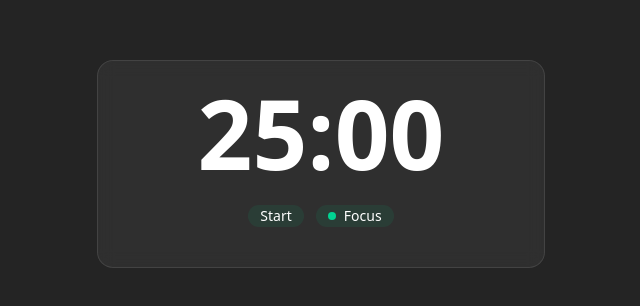
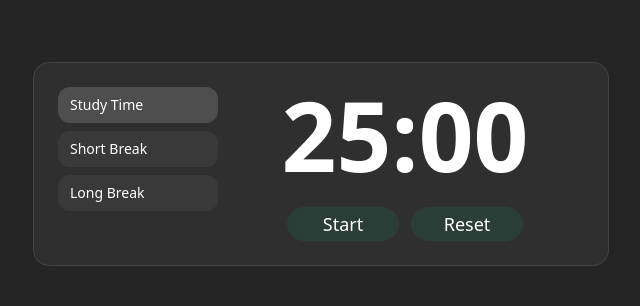
Before and after one commit to vaishakkmenon/Pomodoro, a React (Vite) app: page / in a window 1280 px wide. Shown: the part 236-542 px from the top of the page, without its empty margins (319-959 px from the left). Built offline with nearby package versions, Linux system fonts and the light colour scheme.

Commit message:
added tab mode for switching between studying and breaks, modified buttons a little bit and added color modes for style

```diff
--- a/src/components/Timer.tsx
+++ b/src/components/Timer.tsx
@@ -1,4 +1,8 @@
-import { useState } from "react";
+import { useEffect, useRef, useState } from "react";
+import PillButton from "./ui/PillButton";
+import { Phase } from "../ui/types";
+import { cx } from "../ui/cx"
+
 
 function format(seconds: number) {
     const m = Math.floor(seconds / 60).toString().padStart(2, "0");
@@ -6,49 +10,119 @@ function format(seconds: number) {
     return `${m}:${s}`;
 }
 
+type Tab = "study" | "short" | "long";
+const LABELS: Record<Tab, string> = {
+    study: "Study Time",
+    short: "Short Break",
+    long: "Long Break",
+};
+const DURATIONS: Record<Tab, number> = {
+    study: 25 * 60,
+    short: 5 * 60,
+    long: 15 * 60,
+};
+
 export default function Timer() {
-    const [phase, setPhase] = useState<"focus" | "break">("focus");
-    const [secondsLeft] = useState(25 * 60);
+    const [tab, setTab] = useState<Tab>("study");
+    const [secondsLeft, setSecondsLeft] = useState(DURATIONS.study);
     const [isRunning, setIsRunning] = useState(false);
 
-    const pillBase =
-        "inline-flex items-center gap-2 rounded-full px-3 py-1 text-sm text-white leading-none " +
-        "active:scale-[0.98] transition focus-visible:outline-none focus-visible:ring-2";
+    const intervalRef = useRef<number | null>(null);
 
-    const phaseAccent =
-        phase === "focus"
-            ? "bg-emerald-500/10 hover:bg-emerald-400/20 focus-visible:ring-emerald-400/40"
-            : "bg-sky-500/10 hover:bg-sky-400/20 focus-visible:ring-sky-400/40";
+    useEffect(() => {
+
+        if (!isRunning) {
+            if (intervalRef.current) window.clearInterval(intervalRef.current);
+            intervalRef.current = null;
+            return;
+        }
+
+        intervalRef.current = window.setInterval(() => {
+            setSecondsLeft((prev) => {
+                if (prev <= 1) {
+                    if (intervalRef.current) {
+                        window.clearInterval(intervalRef.current);
+                        intervalRef.current = null;
+                    }
+                    setIsRunning(false);
+                    return 0;
+                }
+                return prev - 1;
+            })
+        }, 1000);
+
+        // cleanup when component unmounts or isRunning flips
+        return () => {
+            if (intervalRef.current) {
+                window.clearInterval(intervalRef.current);
+                intervalRef.current = null;
+            }
+        };
+    }, [isRunning]);
+
+    function switchTab(next: Tab) {
+        setIsRunning(false);
+        setTab(next);
+        setSecondsLeft(DURATIONS[next]);
+    }
+
+    const phaseForAccent: Phase = tab === "study" ? "focus" : "break";
 
     return (
-        <div className="w-full max-w-md rounded-2xl border border-white/10 bg-white/5 p-6 backdrop-blur">
-            <div className="mb-4 text-center">
+        <div className="w-full max-w-xl rounded-2xl border border-white/10 bg-white/5 p-6 backdrop-blur">
+            <div className="flex gap-2">
+                {/* LEFT: Vertical tabs */}
+                <nav className="w-40">
+                    <div className="flex flex-col gap-2">
+                        {(Object.keys(LABELS) as Tab[]).map(key => (
+                            <button
+                                key={key}
+                                type="button"
+                                onClick={() => switchTab(key)}
+                                aria-current={tab === key ? "page" : undefined}
+                                className={cx(
+                                    "w-full rounded-xl px-3 py-2 text-sm text-white text-left transition",
+                                    "focus-visible:outline-none focus-visible:ring-2",
+                                    tab === key
+                                        ? "bg-white/15 focus-visible:ring-white/30"
+                                        : "bg-white/5 hover:bg-white/10 focus-visible:ring-white/20"
+                                )}
+                            >
+                                {LABELS[key]}
+                            </button>
+                        ))}
+                    </div>
+                </nav>
+
+                {/* RIGHT: Timer */}
+                <section className="flex-1">
                     <div className="mb-6 text-center text-8xl font-bold tabular-nums">
                         {format(secondsLeft)}
                     </div>
 
                     <div className="flex justify-center gap-3">
-                    {/* Start/Pause — same base + accent + extra width/centering */}
-                    <button
+                        <PillButton
                             type="button"
+                            phase={phaseForAccent}
                             onClick={() => setIsRunning(v => !v)}
                             aria-pressed={isRunning}
-                        className={`${pillBase} ${phaseAccent} min-w-12 justify-center`}
+                            className="min-w-28 justify-center !text-lg !px-4 !py-2 disabled:opacity-50 disabled:cursor-not-allowed"
                         >
                             {isRunning ? "Pause" : "Start"}
-                    </button>
+                        </PillButton>
 
-                    {/* Focus/Break — same base + accent */}
-                    <button
+                        <PillButton
                             type="button"
-                        aria-pressed={phase === "break"}
-                        onClick={() => setPhase(p => (p === "focus" ? "break" : "focus"))}
-                        className={`${pillBase} ${phaseAccent} min-w-12`}
+                            phase={phaseForAccent}
+                            variant="danger"
+                            onClick={() => { setIsRunning(false); setSecondsLeft(DURATIONS[tab]); }}
+                            className="min-w-28 justify-center !text-lg !px-4 !py-2"
+                            title="Reset timer"
                         >
-                        <span className={`h-2 w-2 rounded-full ${phase === "focus" ? "bg-emerald-400" : "bg-sky-400"}`} />
-                        {phase === "focus" ? "Focus" : "Break"}
-                    </button>
+                            Reset
+                        </PillButton>
                     </div>
+                </section>
             </div>
         </div>
     );
--- /dev/null
+++ b/src/components/ui/PillButton.tsx
@@ -0,0 +1,30 @@
+import type { Phase } from "../../ui/types";
+import { pillBase } from "../../ui/PillBase";
+import { phaseAccent, phaseDanger } from "../../ui/PhaseAccent";
+import { cx } from "../../ui/cx";
+
+type PillVariant = "accent" | "danger";
+
+type Props = React.ButtonHTMLAttributes<HTMLButtonElement> & {
+    phase: Phase;
+    variant?: PillVariant;
+};
+
+export default function PillButton({
+    phase,
+    variant = "accent",
+    className,
+    children,
+    ...props
+}: Props) {
+    const classes =
+        variant === "danger"
+            ? cx(pillBase, phaseDanger(phase), className)
+            : cx(pillBase, phaseAccent(phase), className);
+
+    return (
+        <button {...props} className={classes}>
+            {children}
+        </button>
+    );
+}
--- /dev/null
+++ b/src/ui/PhaseAccent.ts
@@ -0,0 +1,18 @@
+import type { Accent, Phase } from "./types";
+
+const phaseBaseBg = (phase: Phase) =>
+  phase === "focus" ? "bg-emerald-500/10" : "bg-sky-500/10";
+
+const dangerStates =
+  "hover:bg-red-500/20 active:bg-red-500/25 focus-visible:ring-red-500/40";
+
+export const phaseAccent = (accent: Accent) => {
+  if (accent === "danger") {
+    return "bg-red-500/10 hover:bg-red-500/20 active:bg-red-500/25 focus-visible:ring-red-500/40";
+  }
+  return accent === "focus"
+    ? "bg-emerald-500/10 hover:bg-emerald-400/20 focus-visible:ring-emerald-400/40"
+    : "bg-sky-500/10 hover:bg-sky-400/20 focus-visible:ring-sky-400/40";
+};
+
+export const phaseDanger = (phase: Phase) => `${phaseBaseBg(phase)} ${dangerStates}`;
--- /dev/null
+++ b/src/ui/PhaseDot.ts
@@ -0,0 +1,4 @@
+import type { Phase } from "./types";
+
+export const phaseDot = (phase: Phase) =>
+  phase === "focus" ? "bg-emerald-400" : "bg-sky-400";
--- /dev/null
+++ b/src/ui/Pill.ts
@@ -0,0 +1,7 @@
+import { cx, type ClassArg } from "./cx";
+import { pillBase } from "./PillBase";
+import { phaseAccent } from "./PhaseAccent";
+import type { Accent } from "./types";
+
+export const pill = (accent: Accent, ...extras: ClassArg[]) =>
+  cx(pillBase, phaseAccent(accent), ...extras);
--- /dev/null
+++ b/src/ui/PillBase.ts
@@ -0,0 +1,3 @@
+export const pillBase =
+  "inline-flex items-center gap-2 rounded-full px-3 py-1 text-base text-white leading-none " +
+  "active:scale-[0.98] transition focus-visible:outline-none focus-visible:ring-2";
--- /dev/null
+++ b/src/ui/cx.ts
@@ -0,0 +1,3 @@
+export type ClassArg = string | false | null | undefined;
+
+export const cx = (...args: ClassArg[]) => args.filter(Boolean).join(" ");
--- /dev/null
+++ b/src/ui/index.ts
@@ -0,0 +1,6 @@
+export * from "./types";
+export * from "./cx";
+export * from "./PillBase";
+export * from "./PhaseAccent";
+export * from "./Pill";
+export * from "./PhaseDot";
--- /dev/null
+++ b/src/ui/types.ts
@@ -0,0 +1,2 @@
+export type Phase = "focus" | "break";
+export type Accent = Phase | "danger";
```
Lines whose indentation alone changed are shown as unchanged.
